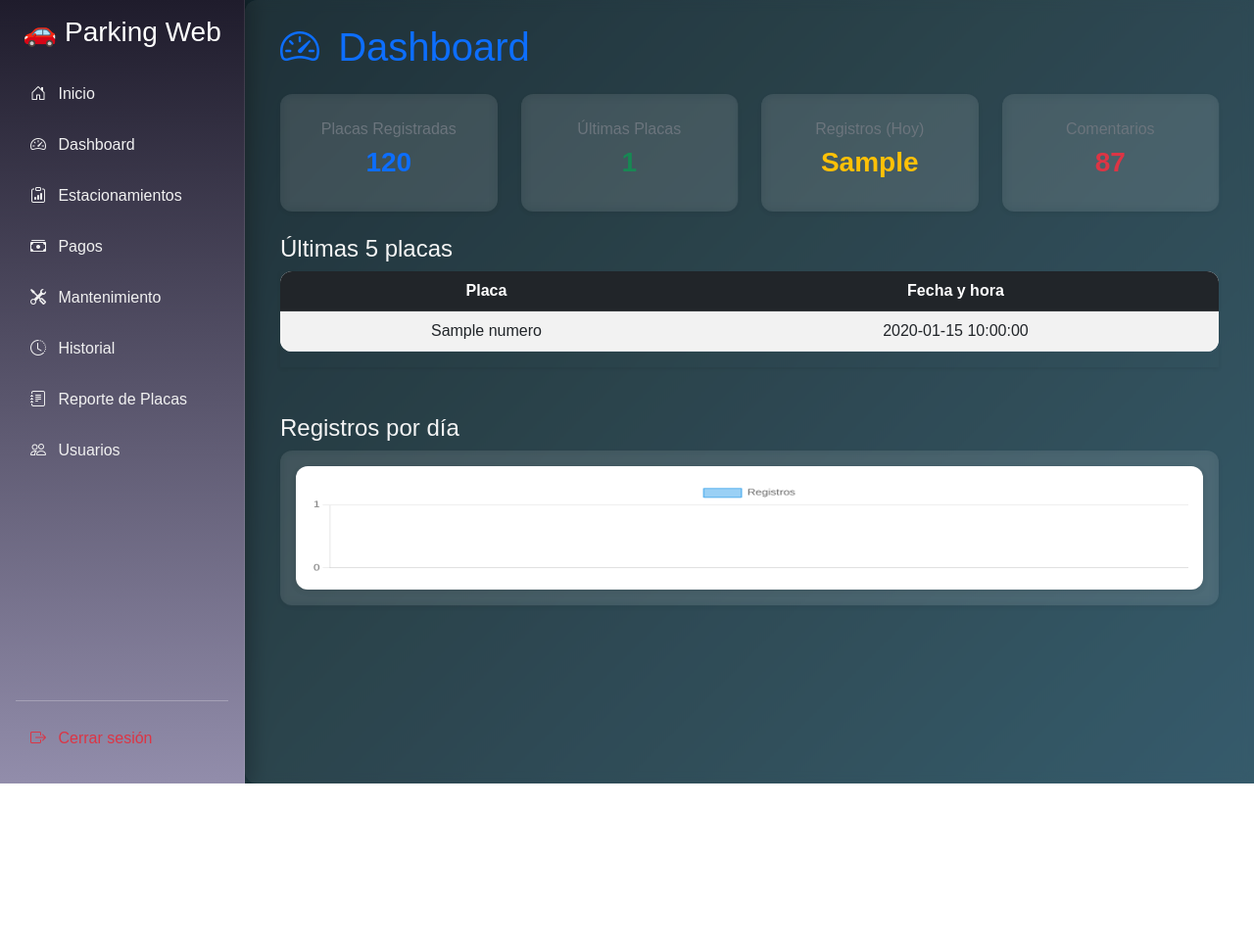
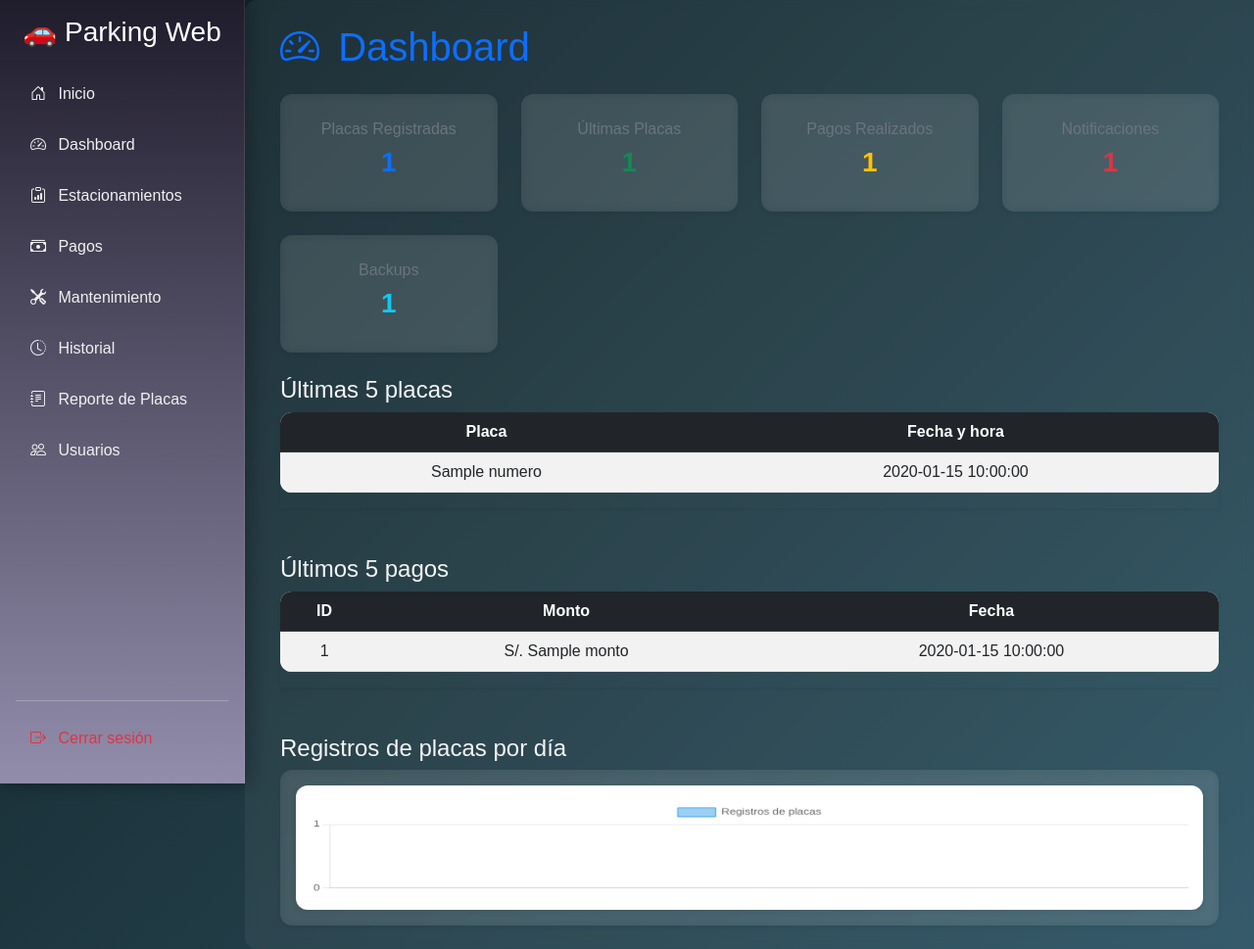
Before and after one commit to AQP-Connectivity/Proyecto-con-Python, a Flask app: template Estructura del Proyecto/templates/dashboard.html in a window 1280 px wide. Shown: the whole page at 98% size. Before the commit the page ends 800 px from the top, so only its background shows below. Run offline with Flask 3, Linux system fonts and the light colour scheme; the template is opened without the code that fills it: most values are stand-ins (such as "Sample title", 1, 10 or a date in 2020).

Commit message:
Update dashboard.html

```diff
--- a/Estructura del Proyecto/templates/dashboard.html
+++ b/Estructura del Proyecto/templates/dashboard.html
@@ -16,7 +16,7 @@
       <div class="card text-center shadow-sm border-0">
         <div class="card-body">
           <h6 class="text-secondary">Placas Registradas</h6>
-          <h3 class="fw-bold text-primary">120</h3>
+          <h3 class="fw-bold text-primary">{{ total_placas }}</h3>
         </div>
       </div>
     </div>
@@ -24,23 +24,31 @@
       <div class="card text-center shadow-sm border-0">
         <div class="card-body">
           <h6 class="text-secondary">Últimas Placas</h6>
-          <h3 class="fw-bold text-success">{{ ultimas|length }}</h3>
+          <h3 class="fw-bold text-success">{{ ultimas_placas|length }}</h3>
         </div>
       </div>
     </div>
     <div class="col-12 col-md-6 col-lg-3">
       <div class="card text-center shadow-sm border-0">
         <div class="card-body">
-          <h6 class="text-secondary">Registros (Hoy)</h6>
-          <h3 class="fw-bold text-warning">{{ registros_hoy }}</h3>
+          <h6 class="text-secondary">Pagos Realizados</h6>
+          <h3 class="fw-bold text-warning">{{ total_pagos }}</h3>
         </div>
       </div>
     </div>
     <div class="col-12 col-md-6 col-lg-3">
       <div class="card text-center shadow-sm border-0">
         <div class="card-body">
-          <h6 class="text-secondary">Comentarios</h6>
-          <h3 class="fw-bold text-danger">87</h3>
+          <h6 class="text-secondary">Notificaciones</h6>
+          <h3 class="fw-bold text-danger">{{ total_notificaciones }}</h3>
+        </div>
+      </div>
+    </div>
+    <div class="col-12 col-md-6 col-lg-3">
+      <div class="card text-center shadow-sm border-0">
+        <div class="card-body">
+          <h6 class="text-secondary">Backups</h6>
+          <h3 class="fw-bold text-info">{{ total_backups }}</h3>
         </div>
       </div>
     </div>
@@ -57,7 +65,7 @@
         </tr>
       </thead>
       <tbody>
-        {% for u in ultimas %}
+        {% for u in ultimas_placas %}
         <tr>
           <td>{{ u.numero }}</td>
           <td>{{ u.fecha_hora }}</td>
@@ -67,8 +75,31 @@
     </table>
   </div>
 
+  <!-- Últimos pagos -->
+  <h4 class="mt-5">Últimos 5 pagos</h4>
+  <div class="table-responsive shadow-sm">
+    <table class="table table-striped align-middle">
+      <thead class="table-dark">
+        <tr>
+          <th>ID</th>
+          <th>Monto</th>
+          <th>Fecha</th>
+        </tr>
+      </thead>
+      <tbody>
+        {% for p in ultimos_pagos %}
+        <tr>
+          <td>{{ p.id }}</td>
+          <td>S/. {{ p.monto }}</td>
+          <td>{{ p.fecha_hora }}</td>
+        </tr>
+        {% endfor %}
+      </tbody>
+    </table>
+  </div>
+
   <!-- Gráfico -->
-  <h4 class="mt-5">Registros por día</h4>
+  <h4 class="mt-5">Registros de placas por día</h4>
   <div class="card shadow-sm p-3">
     <canvas id="grafico" height="100"></canvas>
   </div>
@@ -87,7 +118,7 @@
     data: {
       labels: etiquetas,
       datasets: [{
-        label: 'Registros',
+        label: 'Registros de placas',
         data: datos,
         borderWidth: 1,
         backgroundColor: 'rgba(54,162,235,0.5)',
```
